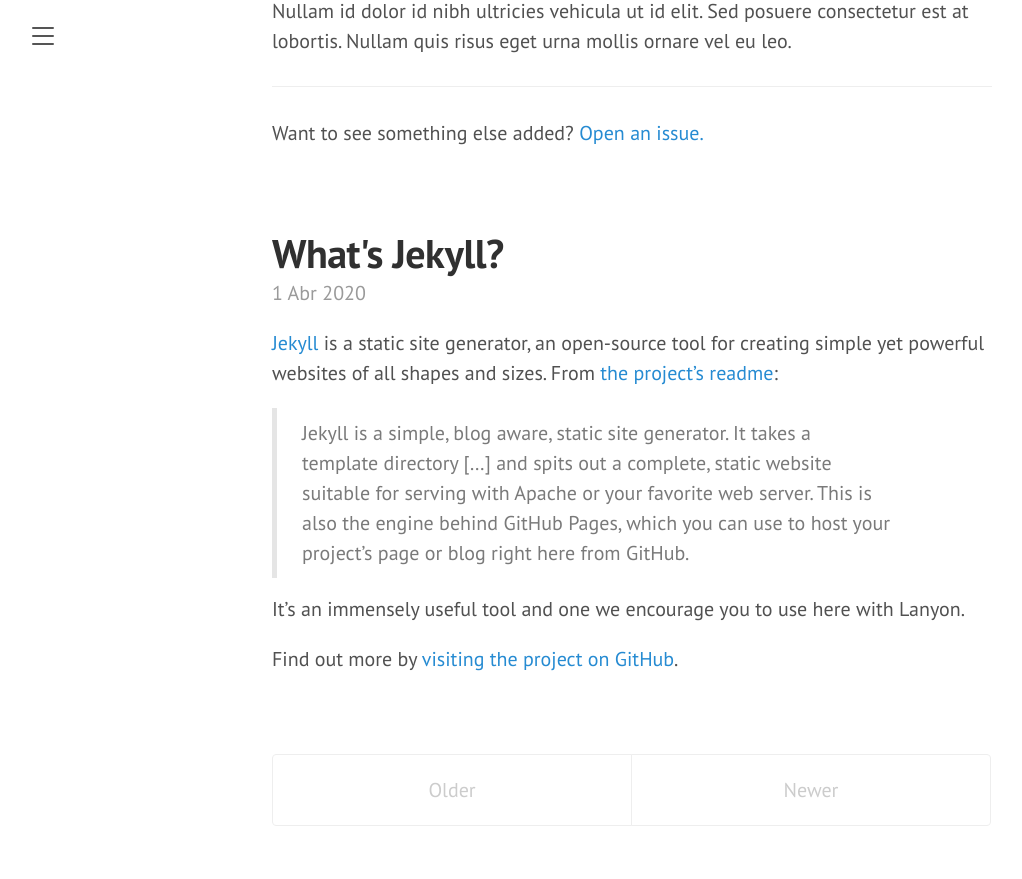
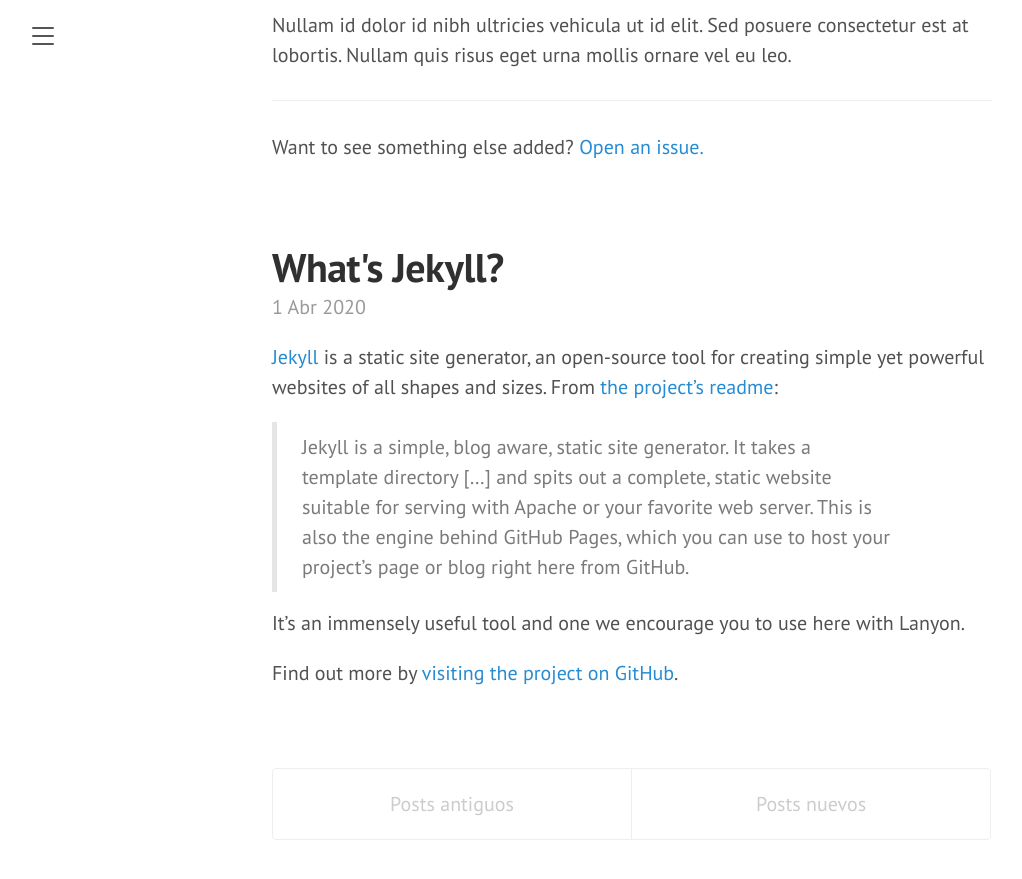
Before and after one commit to darriagada/darriagada.github.io, a Jekyll site: the page built from index.html, in a window 1280 px wide and 900 px high, scrolled down 4506 px. Shown: the top 879 px of the window, without its empty margins (8-1030 px from the left). Built offline with Jekyll 4.4.1, drawn with Linux system fonts in a browser that asks for light colours; the list of posts is cut into pages by our own code; comment, search, counter and statistics services are not loaded.

Commit message:
Update layout

```diff
--- a/_layouts/default.html
+++ b/_layouts/default.html
@@ -17,7 +17,7 @@
             <a href="{{ site.baseurl }}/" title="Home">{{ site.title }}</a>
             <small>{{ site.tagline }}</small>
           </h3> -->
-				<img src="{{ site.baseurl }}/public/images/logo.svg" alt="{{ site.title }}" title="{{ site.title }}" class="logo" />
+				<img src="{{ site.baseurl }}/public/images/branding.svg" alt="{{ site.title }}" title="{{ site.title }}" class="logo" />
         </div>
       </div>
 
--- a/index.html
+++ b/index.html
@@ -41,15 +41,15 @@
   {% if paginator.next_page %}
     <a class="pagination-item older" href="{{ paginator.next_page_path | absolute_url }}">Posts antiguos</a>
   {% else %}
-    <span class="pagination-item older">Older</span>
+    <span class="pagination-item older">Posts antiguos</span>
   {% endif %}
   {% if paginator.previous_page %}
     {% if paginator.page == 2 %}
-      <a class="pagination-item newer" href="{{ '/' | absolute_url }}">Newer</a>
+      <a class="pagination-item newer" href="{{ '/' | absolute_url }}">Posts nuevos</a>
     {% else %}
       <a class="pagination-item newer" href="{{ paginator.previous_page_path | absolute_url }}">Posts nuevos</a>
     {% endif %}
   {% else %}
-    <span class="pagination-item newer">Newer</span>
+    <span class="pagination-item newer">Posts nuevos</span>
   {% endif %}
 </div>
```
